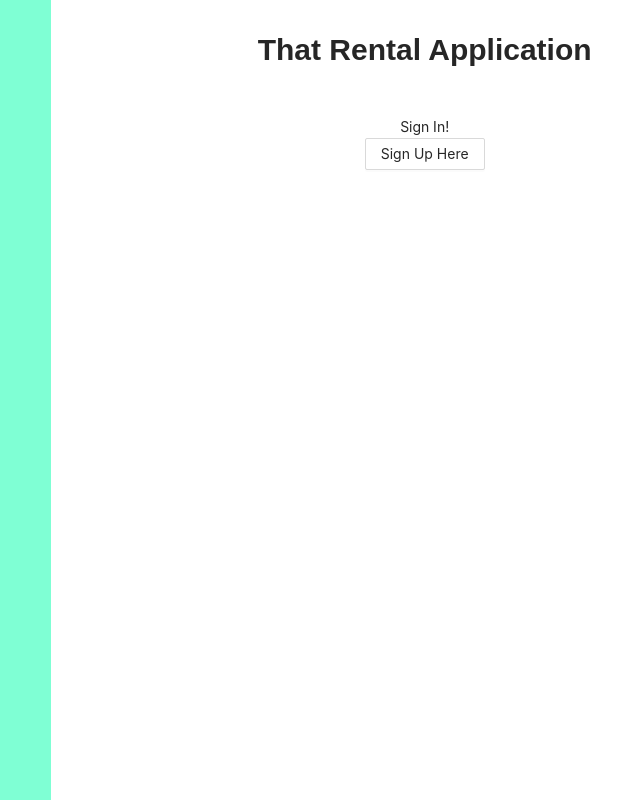
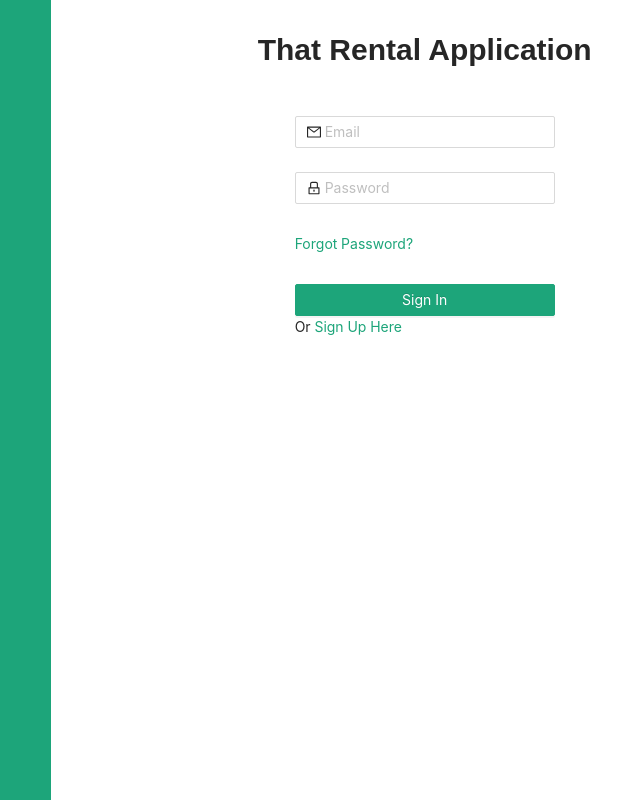
Before and after one commit to suckerooney/that-rental-application, a React (Create React App) app: page / in a window 1280 px wide. Shown: the whole page, without its empty margins (482-1122 px from the left). Built offline with nearby package versions, Linux system fonts and the light colour scheme; a web font is replaced by a local one.

Commit message:
sign in form scaffold

```diff
--- a/src/layouts/AuthLayout.less
+++ b/src/layouts/AuthLayout.less
@@ -1,5 +1,5 @@
 .side-content {
-  background-color: aquamarine;
+  background-color: @primary-color;
   width: 100%;
   height: 100vh;
 }
--- a/src/pages/SignInPage/SignInPage.less
+++ b/src/pages/SignInPage/SignInPage.less
@@ -0,0 +1,6 @@
+.sign-in-form {
+  max-width: 300px;
+}
+.sign-in-form-button {
+  width: 100%;
+}
--- a/src/pages/SignInPage/SignInPage.tsx
+++ b/src/pages/SignInPage/SignInPage.tsx
@@ -6,26 +6,64 @@ import AuthLayout from "../../layouts/AuthLayout";
 import Routes from "../../Routes";
 import { FC } from "react";
 import { Link } from "react-router-dom";
-import { Button, Row, Typography } from "antd";
+import { Button, Row, Form, Input } from "antd";
+import { MailOutlined, LockOutlined } from "@ant-design/icons";
 
-const { Text } = Typography;
+const SignInPage: FC = () => {
+  const onFinish = (values: any) => {
+    console.log("Received values of form: ", values);
+  };
 
-const SignInPage: FC = () => (
+  return (
     <AuthLayout>
       <Row justify="center">
         <AppTitle />
       </Row>
       <Row justify="center">
-      <Text>Sign In!</Text>
+        <Form
+          name="sign-in"
+          className="sign-in-form"
+          initialValues={{ remember: true }}
+          onFinish={onFinish}
+        >
+          <Form.Item
+            name="email"
+            rules={[{ required: true, message: "Please input your Username!" }]}
+          >
+            <Input
+              prefix={<MailOutlined className="site-form-item-icon" />}
+              placeholder="Email"
+            />
+          </Form.Item>
+          <Form.Item
+            name="password"
+            rules={[{ required: true, message: "Please input your Password!" }]}
+          >
+            <Input
+              prefix={<LockOutlined className="site-form-item-icon" />}
+              type="password"
+              placeholder="Password"
+            />
+          </Form.Item>
+          <Form.Item>
+            <Link to={Routes.signIn}>Forgot Password?</Link>
+          </Form.Item>
+
+          <Form.Item>
+            <Button
+              type="primary"
+              htmlType="submit"
+              className="sign-in-form-button"
+            >
+              Sign In
+            </Button>
+            Or <Link to={Routes.signUp}>Sign Up Here</Link>
+          </Form.Item>
+        </Form>
       </Row>
-    <Row justify="center">
-      <Link to={Routes.signUp}>
-        <Button>
-          <Text>Sign Up Here</Text>
-        </Button>
-      </Link>
-    </Row>
+      <Row justify="center"></Row>
     </AuthLayout>
   );
+};
 
 export default SignInPage;
```
Lines whose indentation alone changed are shown as unchanged.
